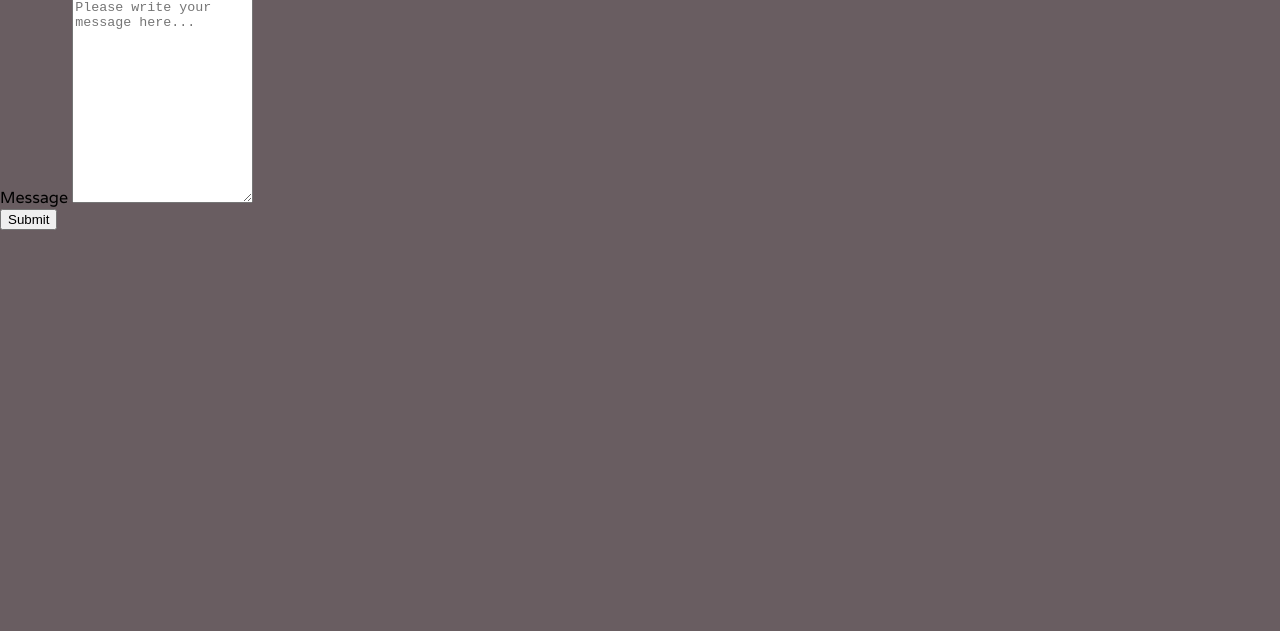
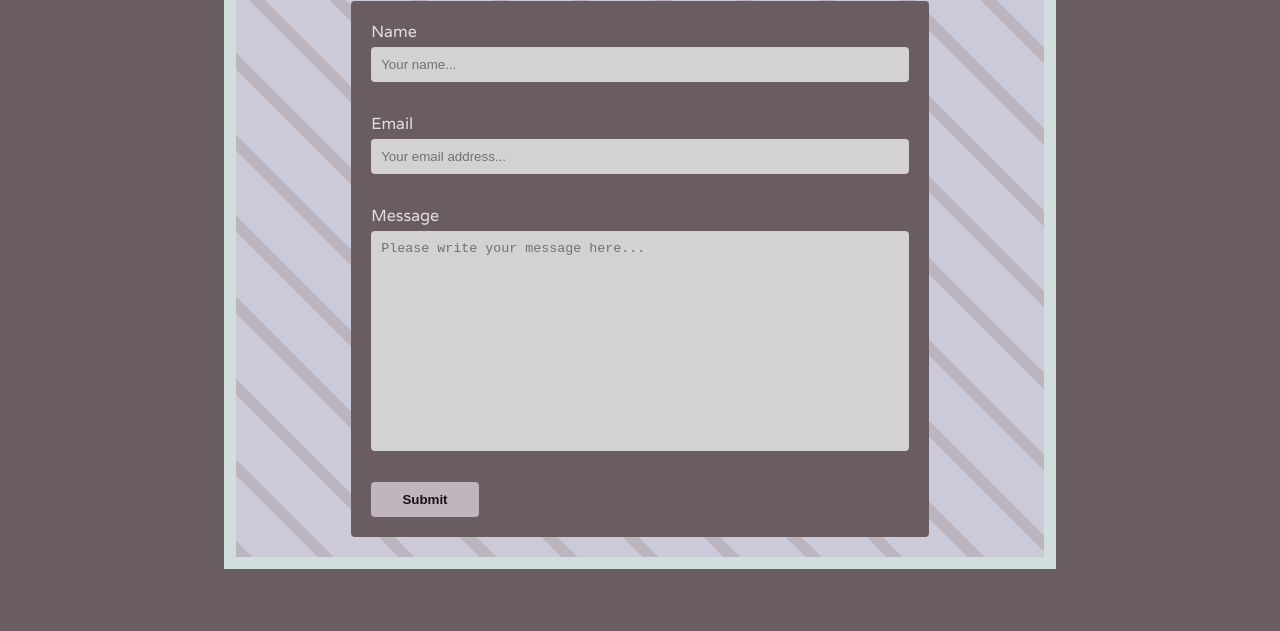
Before and after one commit to flipott/restaurant-page, a website built with webpack: page dist/contact.html in a window 1280 px wide. Shown: the part 169-800 px from the top of the page. Built offline with nearby package versions, Linux system fonts and the light colour scheme; a web font is replaced by a local one.

Commit message:
Style contact form and fix page margins across site

```diff
--- a/styles.css
+++ b/styles.css
@@ -19,9 +19,10 @@ html, body {
 .index-container {
     display: grid;
     grid-template-rows: auto 1fr auto;
-    height: 100vh;
+    height: 95%;
     width: 65%;
     margin: auto;
+    margin-bottom: 15px;
 }
 
 a {
@@ -33,25 +34,61 @@ a:hover {
     color: white;
 }
 
-.menu-container {
+.menu-container, .contact-container {
     display: grid;
     grid-template-rows: auto 1fr;
-    height: 100vh;
+    height: 95%;
     width: 65%;
     margin: auto;
 }
 
-.menu-content {
-    border-top: var(--azure-x-11-web-color) 12px solid;
-    border-bottom: var(--azure-x-11-web-color) 12px solid;
-    border-left: var(--azure-x-11-web-color) 12px solid;
-    border-right: var(--azure-x-11-web-color) 12px solid;
+input[type="text"], input[type="email"], textarea {
+    border-radius: 4px;
+    border: none;
+    resize: none;
+    padding: 10px;
+    margin-top: 5px;
+    margin-bottom: 10px;
+    background-color: var(--cultured);
+}
+
+input[type="submit"] {
+    width: 20%;
+    border: none;
+    border-radius: 4px;
+    padding: 10px;
+    background: var(--languid-lavender);
+    font-weight: bold;
+}
+
+input[type="submit"]:hover {
+    background:rgb(117, 138, 138);
+    color: white;
+    cursor: pointer;
+}
+
+.contact-form {
+    background: var(--old-lavender);
+    padding: 20px;
+    width: 70%;
+    display: flex;
+    flex-direction: column;
+    align-self: center;
+    text-align: left;
+    color: white;
+    border-radius: 4px;
+    margin-top: 1rem;
+}
+
+.menu-content, .contact-content {
     background-color: #e5e5f7;
     opacity: 0.8;
     background: repeating-linear-gradient( 45deg, #d1cad7, #d1cad7 11.5px, #e5e5f7 11.5px, #e5e5f7 57.5px );
     text-align: center;
     display: flex;
     flex-direction: column;
+    padding: 20px;
+    height: fit-content;
 }
 
 ul, p {
@@ -60,7 +97,6 @@ ul, p {
     text-decoration: none;
     list-style: none;
 }
-
 
 .menu-title {
     font-weight: bold;
@@ -77,7 +113,8 @@ ul, p {
     flex-direction: column;
     justify-content: center;
     margin: 10px 0;
-    border: solid var(--old-lavender) 4px;
+    background: var(--old-lavender);
+    color: white;
     border-radius: 3px;
     padding: 8px;
     align-self: center;
@@ -85,14 +122,16 @@ ul, p {
 }
 
 .flavors, .toppings {
-    border: solid var(--old-lavender) 4px;
+    background: var(--old-lavender);
+    color: white;
     border-radius: 3px;
     display: flex;
     justify-content: space-around;
-    width: 40%;
+    width: 50%;
     align-self: center;
-    padding: 8px;
+    padding: 12px;
     margin: 10px 0;
+    font-size: 1.1rem;
 }
 
 li {
@@ -103,11 +142,6 @@ li {
     display: flex;
     width: 100%;
     justify-content: space-evenly;
-}
-
-
-.cones {
-    display: flex;
 }
 
 .tab {
@@ -185,31 +219,24 @@ li {
     display: flex;
     align-items: flex-start;
     justify-content: space-evenly;
-    /* background: linear-gradient(rgba(0, 0, 0, 0.9), rgba(0, 0, 0, 0.5)), url(./dist/images/sprinkles.jpg); */
     background: repeating-linear-gradient( 45deg, #d1cad7, #d1cad7 11.5px, #e5e5f7 11.5px, #e5e5f7 57.5px );
     color: black;
     background-size: cover;
     background-position: center;
     padding: 75px 0;
     text-align: center;
+}
+
+.information, .menu-content, .contact-content {
     border-top: var(--azure-x-11-web-color) 12px solid;
     border-bottom: var(--azure-x-11-web-color) 12px solid;
     border-left: var(--azure-x-11-web-color) 12px solid;
     border-right: var(--azure-x-11-web-color) 12px solid;
 }
 
-
-
-.hours div:first-child {
+.hours div:first-child, .location div:first-child {
     font-size: 2.5rem;
     text-decoration: underline;
     margin-bottom: 15px;
     font-family: 'Cormorant SC', serif;
 }
-
-.location div:first-child {
-    font-size: 2.5rem;
-    text-decoration: underline;
-    margin-bottom: 15px;
-    font-family: 'Cormorant SC', serif;
-}
```
